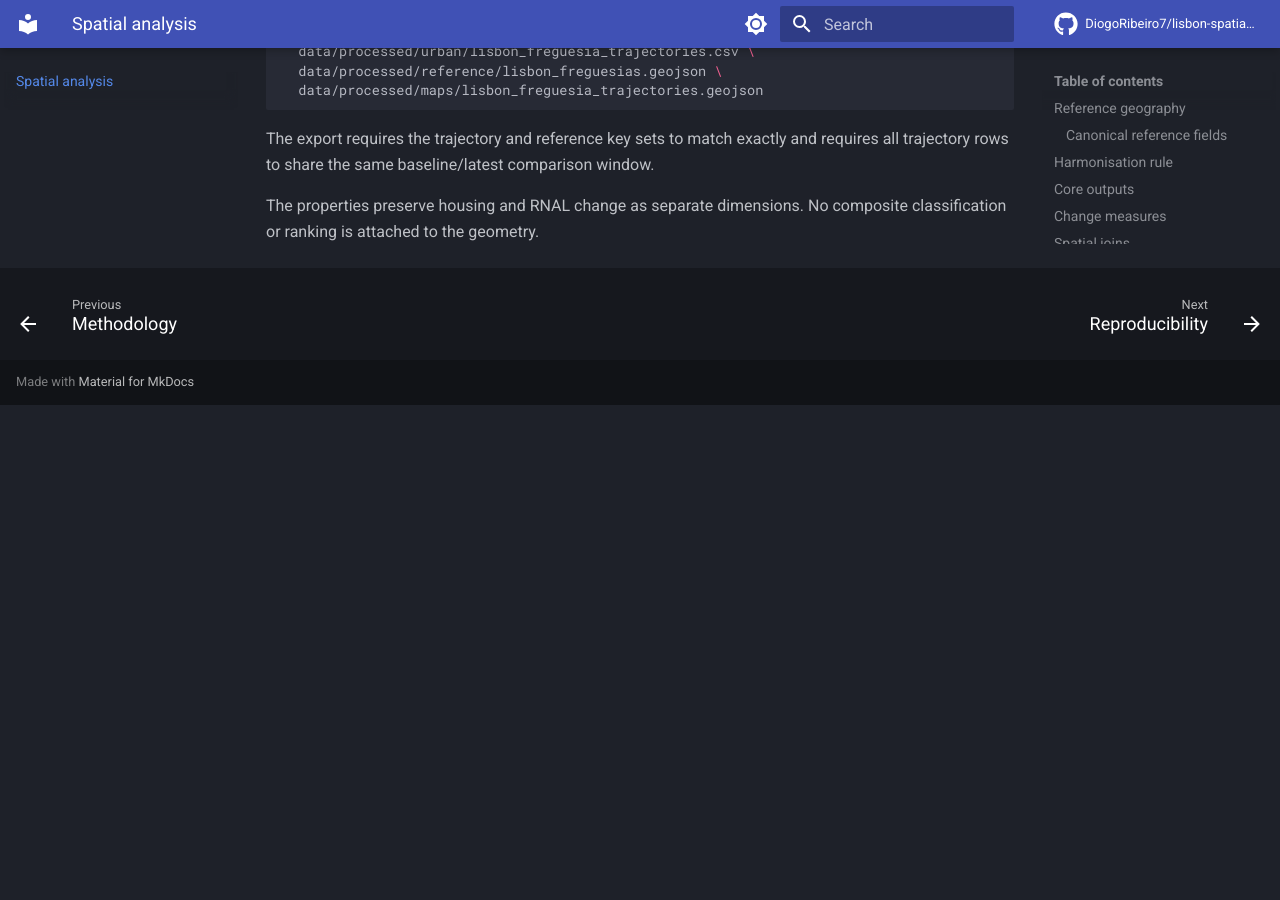
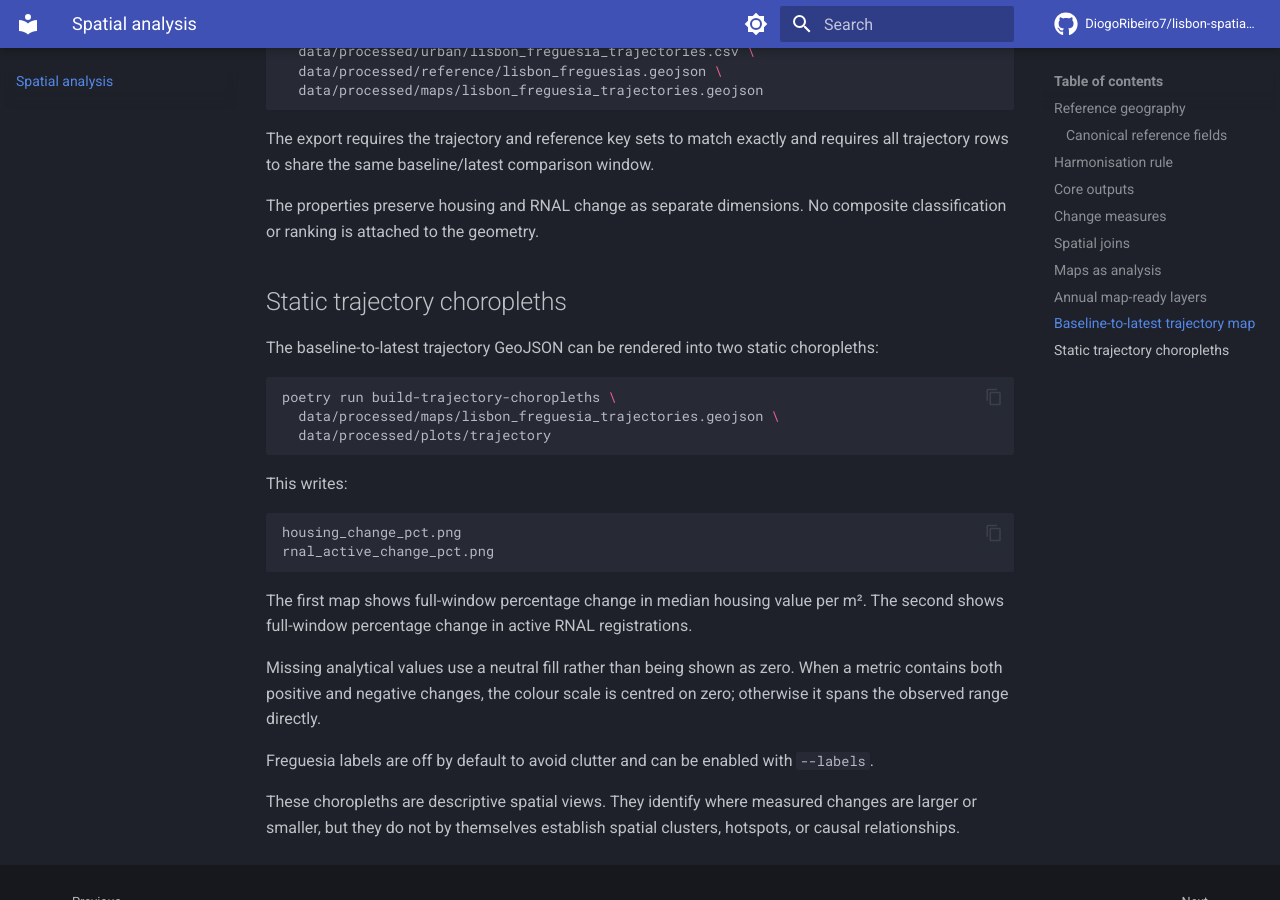
Before and after one commit to DiogoRibeiro7/lisbon-spatial-dynamics, an MkDocs documentation site: the page built from docs/spatial-analysis.md, in a window 1280 px wide and 900 px high, scrolled down 4311 px. Built offline with MkDocs 1.6.1 and Material for MkDocs 9.7.7, drawn with Linux system fonts in a browser that asks for light colours; comment, search, counter and statistics services are not loaded; before the commit the page ends 4716 px from its top, so only the background shows below that.

Commit message:
docs: document trajectory choropleths

````diff
--- a/docs/spatial-analysis.md
+++ b/docs/spatial-analysis.md
@@ -157,3 +157,29 @@ poetry run build-trajectory-map \
 The export requires the trajectory and reference key sets to match exactly and requires all trajectory rows to share the same baseline/latest comparison window.
 
 The properties preserve housing and RNAL change as separate dimensions. No composite classification or ranking is attached to the geometry.
+
+
+## Static trajectory choropleths
+
+The baseline-to-latest trajectory GeoJSON can be rendered into two static choropleths:
+
+```bash
+poetry run build-trajectory-choropleths \
+  data/processed/maps/lisbon_freguesia_trajectories.geojson \
+  data/processed/plots/trajectory
+```
+
+This writes:
+
+```text
+housing_change_pct.png
+rnal_active_change_pct.png
+```
+
+The first map shows full-window percentage change in median housing value per m². The second shows full-window percentage change in active RNAL registrations.
+
+Missing analytical values use a neutral fill rather than being shown as zero. When a metric contains both positive and negative changes, the colour scale is centred on zero; otherwise it spans the observed range directly.
+
+Freguesia labels are off by default to avoid clutter and can be enabled with `--labels`.
+
+These choropleths are descriptive spatial views. They identify where measured changes are larger or smaller, but they do not by themselves establish spatial clusters, hotspots, or causal relationships.
````
